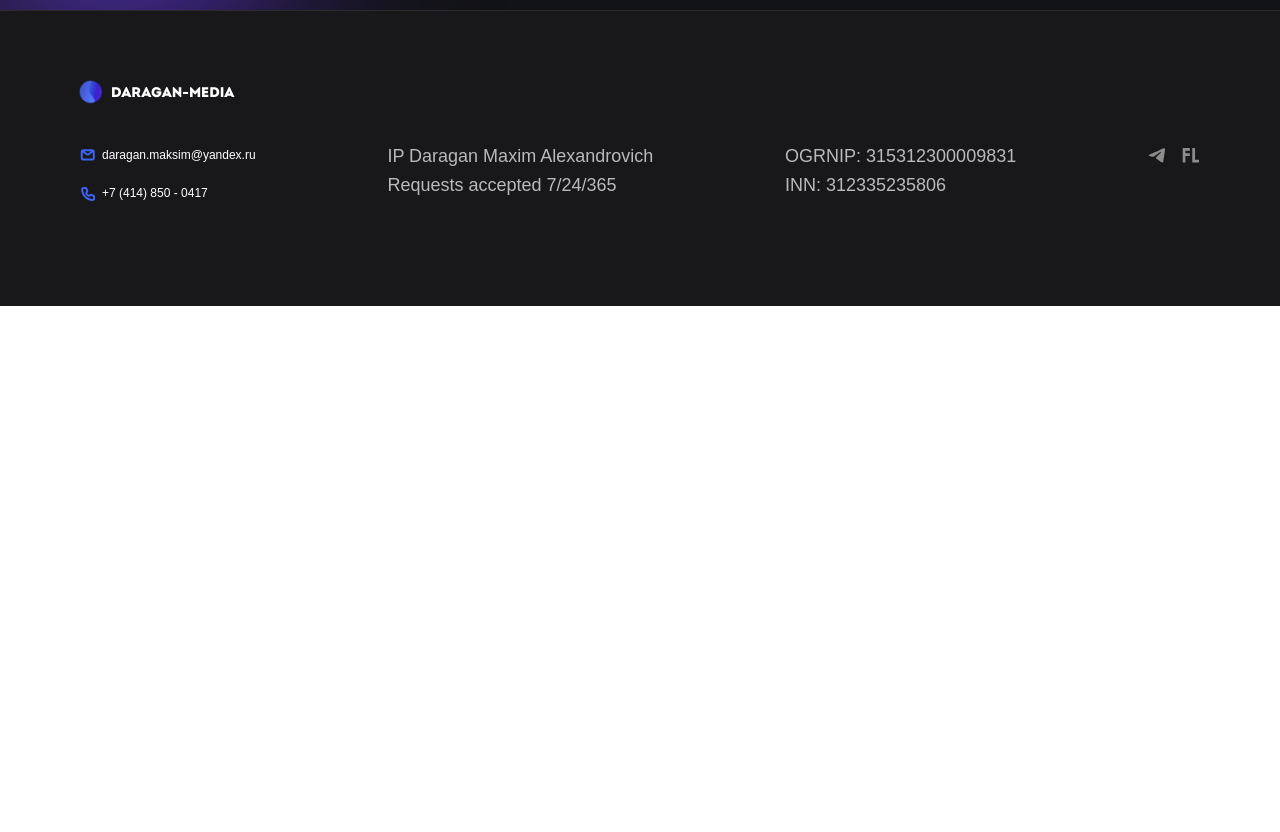
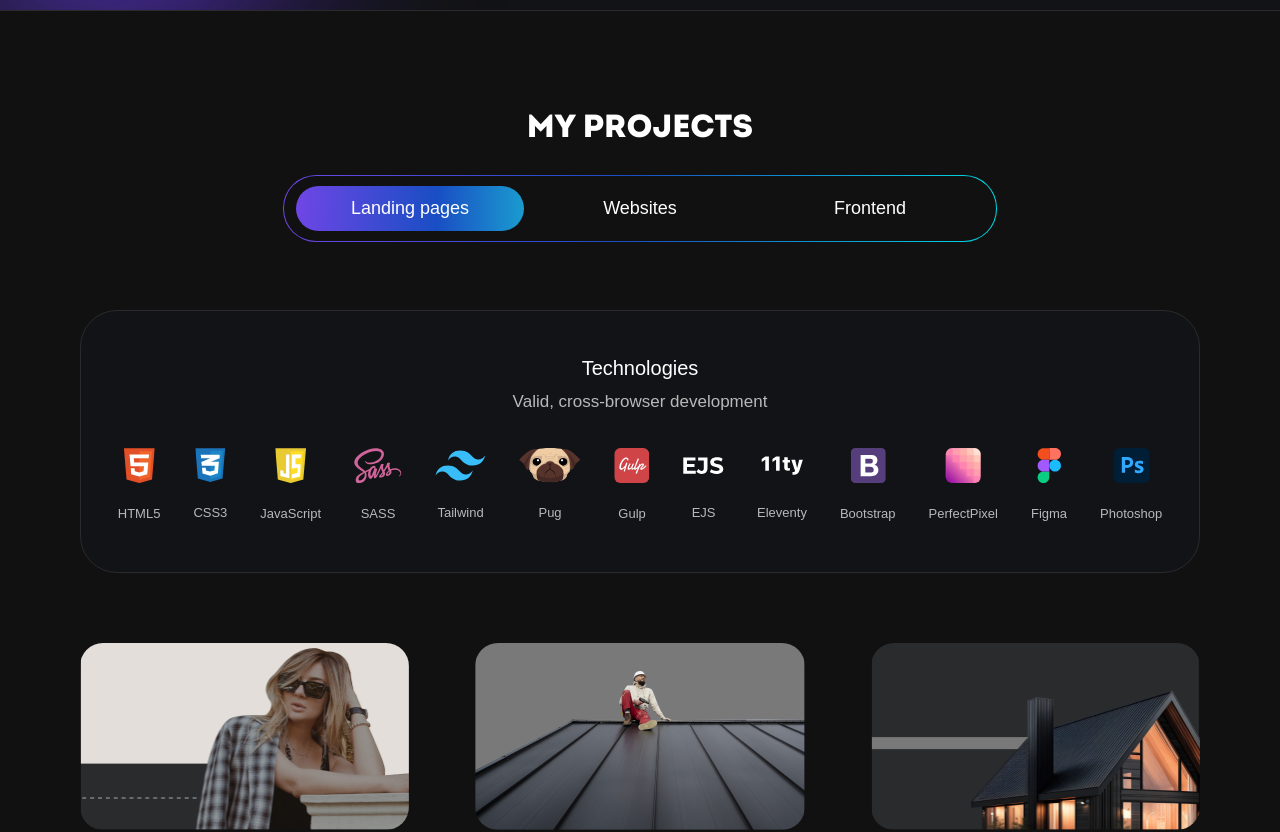
Before and after one commit to Hillel1408/daragan-media, a React (Create React App) app: page / in a window 1280 px wide. Shown: the part 627-1459 px from the top of the page. Before the commit the page ends 933 px from the top, so only its background shows below. Built offline with nearby package versions, Linux system fonts and the light colour scheme.

Commit message:
MyWorks адаптив

```diff
--- a/src/components/Frontend/Frontend.tsx
+++ b/src/components/Frontend/Frontend.tsx
@@ -63,9 +63,9 @@ export default function Frontend() {
     ];
 
     return (
-        <div className="flex flex-col gap-[70px]">
+        <div className="flex flex-col gap-[70px] mt-[68px] md:mt-[36px] md:gap-[42px]">
             <Technologies text={t("FrontendDevelopment")} list={list}></Technologies>
-            <div className="grid gap-[66px] grid-cols-3">
+            <div className="grid gap-[66px] grid-cols-3 lg:grid-cols-2 md:gap-[30px]">
                 {projects.map((item, index) => (
                     <Observer key={index}>
                         <Project item={item} />
--- a/src/components/LandingPage/LandingPage.tsx
+++ b/src/components/LandingPage/LandingPage.tsx
@@ -58,9 +58,9 @@ export default function LandingPage() {
     ];
 
     return (
-        <div className="flex flex-col gap-[70px]">
+        <div className="flex flex-col gap-[70px] mt-[68px] md:mt-[36px] md:gap-[42px]">
             <Technologies text={t("Valid")} list={landingPageList}></Technologies>
-            <div className="grid gap-[66px] grid-cols-3">
+            <div className="grid gap-[66px] grid-cols-3 lg:grid-cols-2 md:gap-[30px] sm:grid-cols-1">
                 {projects.map((item, index) => (
                     <Observer key={index}>
                         <Project item={item} />
--- a/src/components/MyWorks/MyWorks.tsx
+++ b/src/components/MyWorks/MyWorks.tsx
@@ -10,10 +10,12 @@ export default function MyWorks() {
     const list = [t("LandingPages"), t("Websites"), "Frontend"];
 
     return (
-        <div className="bg-[#111112] py-[100px]">
+        <div className="bg-[#111112] py-[100px] md:py-[82px] sm:py-[67px]">
             <div className="container">
-                <h2 className="font-['Intro'] text-[32px] leading-[32px] text-white text-center mb-8">{t("MyProjects")}</h2>
-                <Tabs list={list} activeTab={activeTab} setActiveTab={setActiveTab} className="mb-[68px]" />
+                <h2 className="font-['Intro'] text-[32px] leading-[32px] text-white text-center mb-8 md:text-[30px] md:mb-[26px] sm:text-[28px]">
+                    {t("MyProjects")}
+                </h2>
+                <Tabs list={list} activeTab={activeTab} setActiveTab={setActiveTab} className="" />
                 {activeTab === 0 && <LandingPage />}
                 {activeTab === 1 && <Website />}
                 {activeTab === 2 && <Frontend />}
--- a/src/components/Tabs/Tabs.tsx
+++ b/src/components/Tabs/Tabs.tsx
@@ -12,15 +12,19 @@ export default function Tabs({
     className?: string;
 }) {
     return (
+        <div className="md:-mx-[28px] md:overflow-auto md:px-[28px] sm:-mx-[20px] sm:px-[20px]">
             <ul
                 className={classNames(
-                "text-[18px] leading-[29px] text-white flex justify-center gap-[2px] py-[10px] px-3 border-transparent bg-origin-border rounded-[33px] border w-max mx-auto bg-button shadow-[inset_0px_0px_0px_100vw_#111112]",
+                    "text-[18px] leading-[29px] text-white flex justify-center gap-[2px] py-[10px] px-3 border-transparent bg-origin-border rounded-[33px] border w-max mx-auto bg-button shadow-[inset_0px_0px_0px_100vw_#111112] sm:text-[16px]",
                     className,
                 )}
             >
                 {list.map((item, index) => (
                     <li
-                    className={classNames("py-2 px-8 rounded-[33px] cursor-pointer w-[228px] text-center", activeTab === index && "bg-tab cursor-default")}
+                        className={classNames(
+                            "py-2 px-8 rounded-[33px] cursor-pointer text-nowrap w-[228px] text-center sm:px-3 sm:w-[170px]",
+                            activeTab === index && "bg-tab cursor-default",
+                        )}
                         key={index}
                         onClick={() => {
                             setActiveTab(index);
@@ -30,5 +34,6 @@ export default function Tabs({
                     </li>
                 ))}
             </ul>
+        </div>
     );
 }
--- a/src/components/Technologies/Technologies.tsx
+++ b/src/components/Technologies/Technologies.tsx
@@ -4,10 +4,10 @@ export default function Technologies({ text, list }: { text: string; list: { tex
     const { t } = useTranslation();
 
     return (
-        <div className="border border-[#2b2b2d] rounded-[37px] py-[43px] px-[35px] bg-[rgba(35,38,57,0.1)]">
-            <p className="text-[20px] leading-[145%] text-white mb-1 text-center">{t("Technologies")}</p>
-            <p className="text-[17px] leading-[171%] text-white opacity-70 text-center mb-8">{text}</p>
-            <ul className="text-[13px] leading-[223%] text-white flex gap-[33px] justify-center">
+        <div className="border border-[#2b2b2d] rounded-[37px] py-[43px] px-[35px] bg-[rgba(35,38,57,0.1)] md:py-[23px] sm:-mx-[20px] sm:rounded-none sm:border-l-0 sm:border-r-0">
+            <p className="text-[20px] leading-[145%] text-white mb-1 text-center sm:text-[18px]">{t("Technologies")}</p>
+            <p className="text-[17px] leading-[171%] text-white opacity-70 text-center mb-8 sm:text-[16px] sm:mb-5">{text}</p>
+            <ul className="text-[13px] leading-[223%] text-white flex gap-[33px] justify-center flex-wrap">
                 {list.map((item, index) => (
                     <li key={index} className="flex flex-col w-max items-center gap-4">
                         <div className="min-h-[35px] flex items-center">
--- a/src/components/Website/Website.tsx
+++ b/src/components/Website/Website.tsx
@@ -37,9 +37,9 @@ export default function Website() {
     ];
 
     return (
-        <div className="flex flex-col gap-[70px]">
+        <div className="flex flex-col gap-[70px] mt-[68px] md:mt-[36px] md:gap-[42px]">
             <Technologies text={t("Valid")} list={landingPageList}></Technologies>
-            <div className="grid gap-[66px] grid-cols-3">
+            <div className="grid gap-[66px] grid-cols-3 lg:grid-cols-2 md:gap-[30px] sm:gap-[26px]">
                 {projects.map((item, index) => (
                     <Observer key={index}>
                         <Project item={item} />
--- a/src/pages/Main/Main.tsx
+++ b/src/pages/Main/Main.tsx
@@ -5,8 +5,8 @@ export default function Main() {
         <Layout>
             <>
                 <Intro />
-                {/* <MyWorks />
-                <Reviews />
+                <MyWorks />
+                {/* <Reviews />
                 <Feedback />
                 <Diplomas />
                 <AboutMe /> */}
```
Lines whose indentation alone changed are shown as unchanged.
